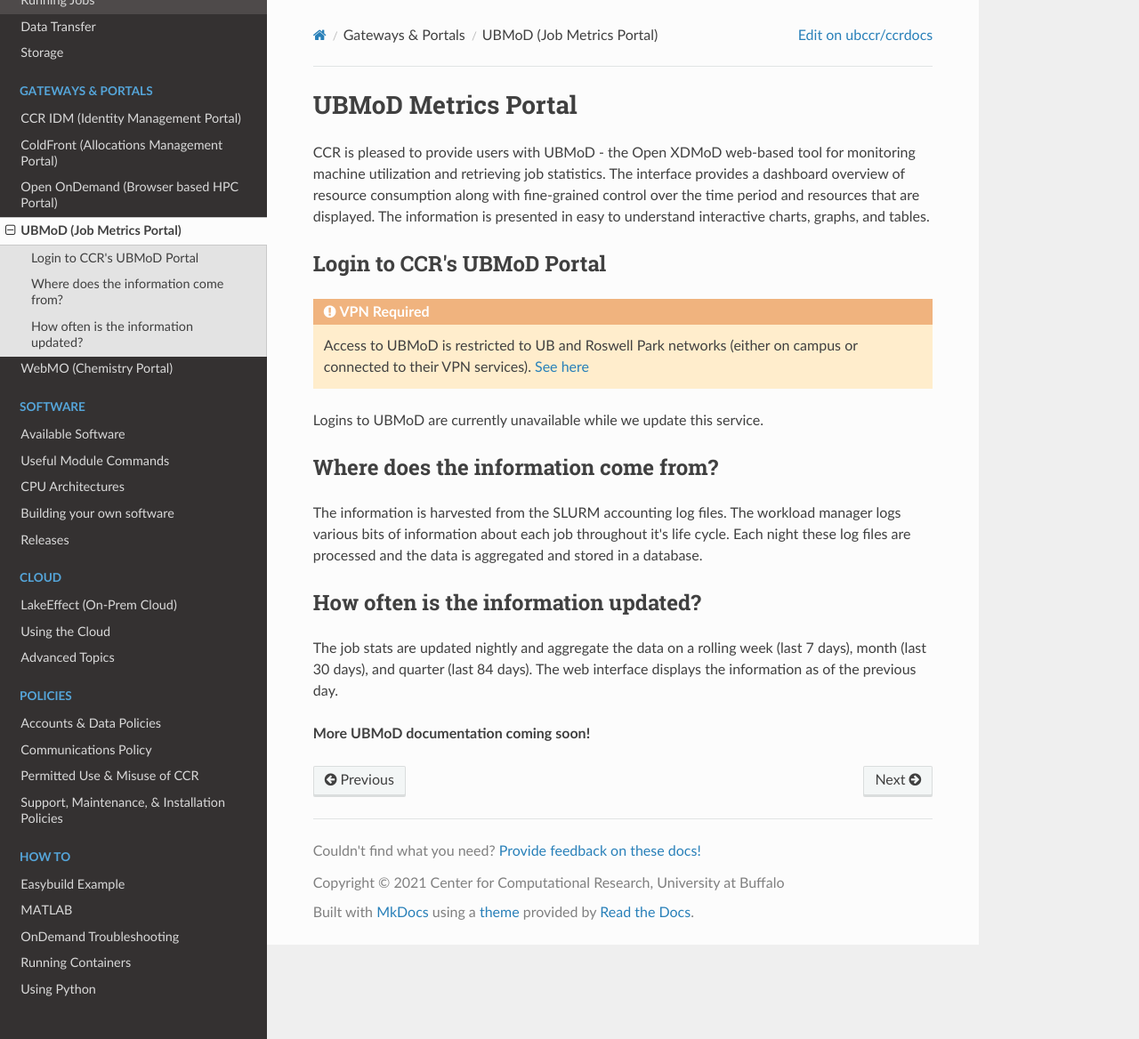
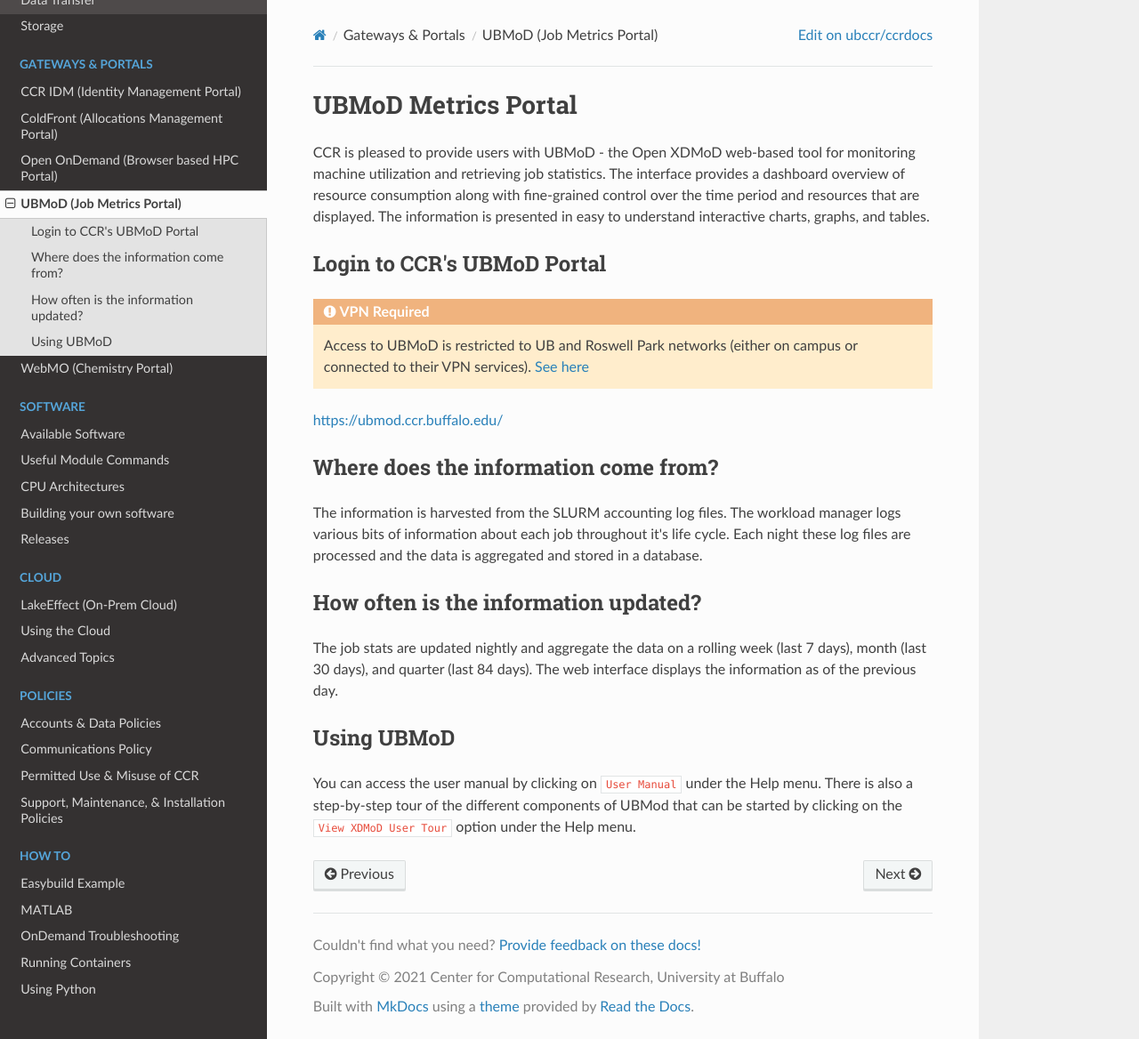
Before and after one commit to ubccr/ccrdocs, an MkDocs documentation site: the page built from pages/portals/metrics.md, in a window 1280 px wide and 1168 px high. Shown: the whole window at 89% size. Built offline with MkDocs 1.6.1, drawn with Linux system fonts in a browser that asks for light colours; nearby versions of some CDN libraries.

Commit message:
small updates to ubmod info

```diff
--- a/pages/portals/metrics.md
+++ b/pages/portals/metrics.md
@@ -9,7 +9,8 @@ CCR is pleased to provide users with UBMoD - the Open XDMoD web-based tool for m
     Access to UBMoD is restricted to UB and Roswell Park networks
     (either on campus or connected to their VPN services). [See here](../getting-access.md#vpn-access)
 
-Logins to UBMoD are currently unavailable while we update this service.
+
+https://ubmod.ccr.buffalo.edu/
 
 
 ## Where does the information come from?
@@ -18,4 +19,6 @@ The information is harvested from the SLURM accounting log files. The workload m
 ## How often is the information updated?
 The job stats are updated nightly and aggregate the data on a rolling week (last 7 days), month (last 30 days), and quarter (last 84 days). The web interface displays the information as of the previous day.
 
-**More UBMoD documentation coming soon!**
+
+## Using UBMoD
+You can access the user manual by clicking on `User Manual` under the Help menu.  There is also a step-by-step tour of the different components of UBMod that can be started by clicking on the `View XDMoD User Tour` option under the Help menu.
```
